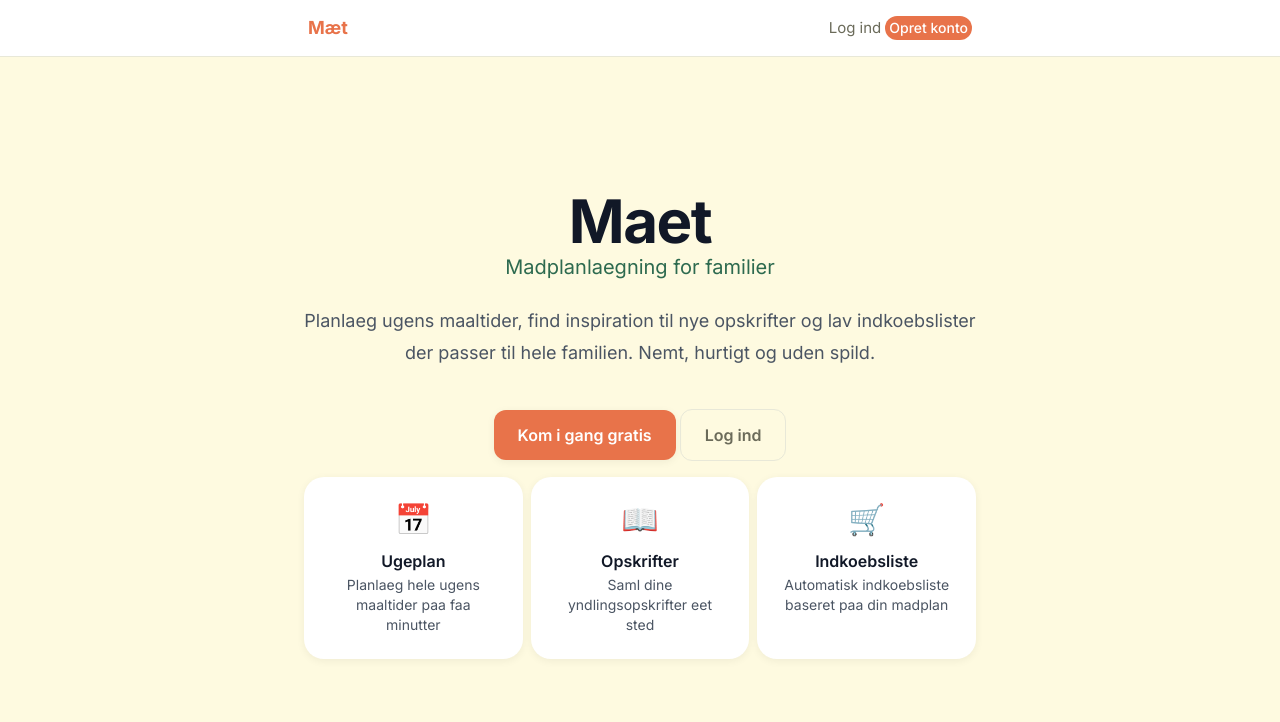
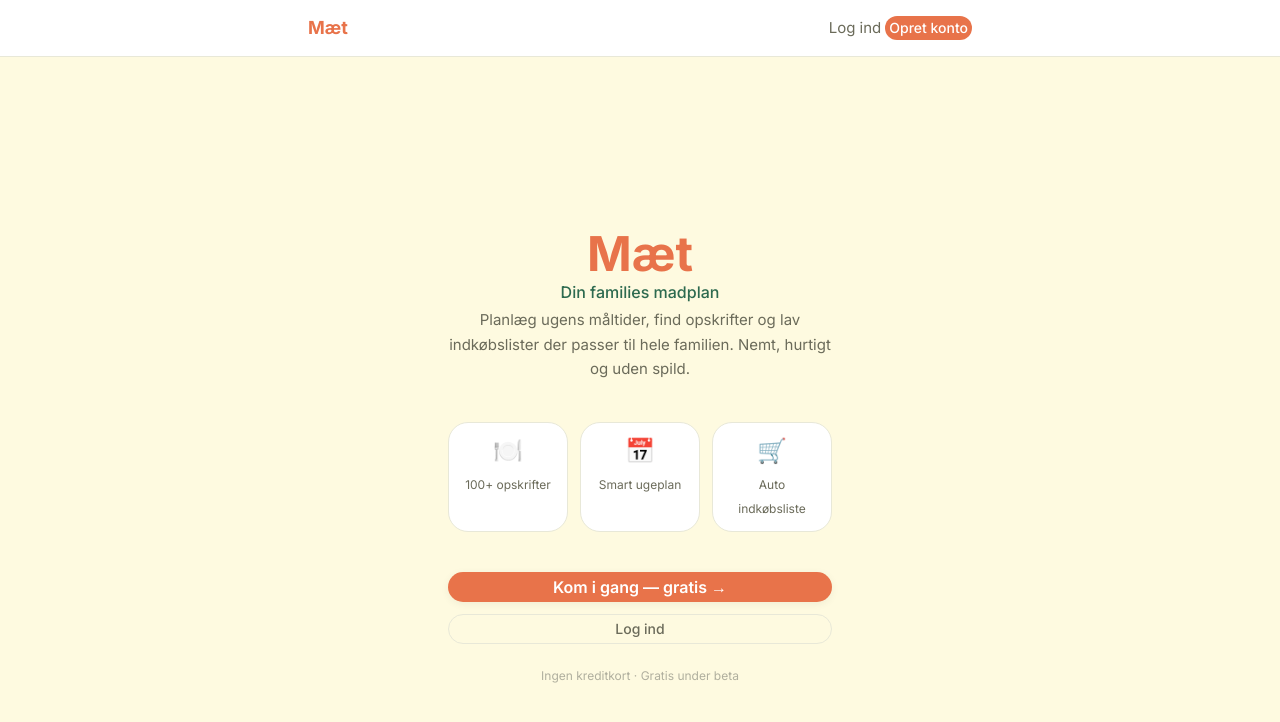
Before and after one commit to heimdal-moltbot/maet-app, a Next.js app: page / in a window 1280 px wide. Shown: the top 722 px of the page. Built offline with nearby package versions, Linux system fonts and the light colour scheme; no server answers.

Commit message:
fix: landing page design system + minor cleanup

```diff
--- a/src/app/page.tsx
+++ b/src/app/page.tsx
@@ -1,54 +1,50 @@
 import Link from 'next/link'
-import { Button } from '@/components/ui/Button'
 
 export default function Home() {
   return (
-    <main className="flex min-h-[calc(100vh-4rem)] flex-col items-center justify-center px-4">
-      <div className="mx-auto max-w-2xl text-center">
-        <h1 className="text-5xl font-bold tracking-tight text-gray-900 sm:text-6xl">
-          Maet
-        </h1>
-        <p className="mt-2 text-xl text-accent">
-          Madplanlaegning for familier
+    <main className="min-h-screen bg-bg flex flex-col items-center justify-center px-4">
+      <div className="max-w-sm w-full text-center">
+        {/* Logo */}
+        <h1 className="text-[48px] font-bold text-primary leading-none mb-2">Mæt</h1>
+        <p className="text-body-lg text-accent font-medium mb-4">Din families madplan</p>
+        <p className="text-body text-txt-secondary leading-relaxed mb-10">
+          Planlæg ugens måltider, find opskrifter og lav indkøbslister der passer til hele familien.
+          Nemt, hurtigt og uden spild.
         </p>
-        <p className="mt-6 text-lg leading-8 text-gray-600">
-          Planlaeg ugens maaltider, find inspiration til nye opskrifter og lav
-          indkoebslister der passer til hele familien. Nemt, hurtigt og uden
-          spild.
-        </p>
-        <div className="mt-10 flex items-center justify-center gap-4">
-          <Link href="/signup">
-            <Button size="lg">Kom i gang gratis</Button>
+
+        {/* Features */}
+        <div className="grid grid-cols-3 gap-3 mb-10">
+          {[
+            { emoji: '🍽️', label: '100+ opskrifter' },
+            { emoji: '📅', label: 'Smart ugeplan' },
+            { emoji: '🛒', label: 'Auto indkøbsliste' },
+          ].map(({ emoji, label }) => (
+            <div key={label} className="bg-bg-surface rounded-xl border border-border p-3 text-center">
+              <span className="text-2xl block mb-1">{emoji}</span>
+              <span className="text-micro text-txt-secondary">{label}</span>
+            </div>
+          ))}
+        </div>
+
+        {/* CTAs */}
+        <div className="flex flex-col gap-3">
+          <Link
+            href="/signup"
+            className="w-full bg-primary text-white py-4 rounded-xl text-label-lg font-semibold hover:bg-primary-dark transition-colors shadow-sm text-center"
+          >
+            Kom i gang — gratis →
           </Link>
-          <Link href="/login">
-            <Button variant="outline" size="lg">
-              Log ind
-            </Button>
+          <Link
+            href="/login"
+            className="w-full py-4 rounded-xl border border-border text-label text-txt-secondary hover:bg-bg-alt transition-colors text-center"
+          >
+            Log ind
           </Link>
         </div>
-        <div className="mt-16 grid grid-cols-1 gap-8 sm:grid-cols-3">
-          <div className="rounded-xl bg-white p-6 shadow-sm">
-            <div className="mb-3 text-3xl">📅</div>
-            <h3 className="font-semibold text-gray-900">Ugeplan</h3>
-            <p className="mt-2 text-sm text-gray-600">
-              Planlaeg hele ugens maaltider paa faa minutter
-            </p>
-          </div>
-          <div className="rounded-xl bg-white p-6 shadow-sm">
-            <div className="mb-3 text-3xl">📖</div>
-            <h3 className="font-semibold text-gray-900">Opskrifter</h3>
-            <p className="mt-2 text-sm text-gray-600">
-              Saml dine yndlingsopskrifter eet sted
-            </p>
-          </div>
-          <div className="rounded-xl bg-white p-6 shadow-sm">
-            <div className="mb-3 text-3xl">🛒</div>
-            <h3 className="font-semibold text-gray-900">Indkoebsliste</h3>
-            <p className="mt-2 text-sm text-gray-600">
-              Automatisk indkoebsliste baseret paa din madplan
-            </p>
-          </div>
-        </div>
+
+        <p className="mt-6 text-micro text-txt-muted">
+          Ingen kreditkort · Gratis under beta
+        </p>
       </div>
     </main>
   )
```
